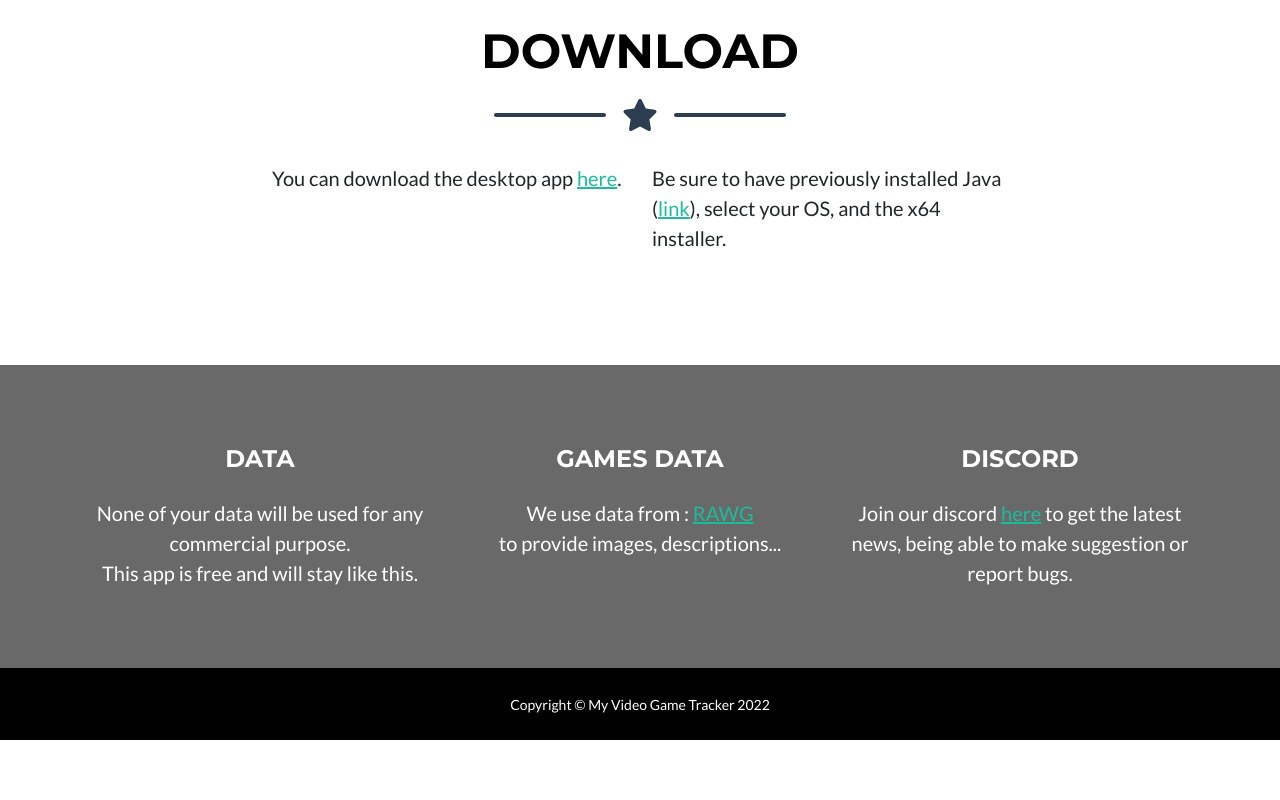
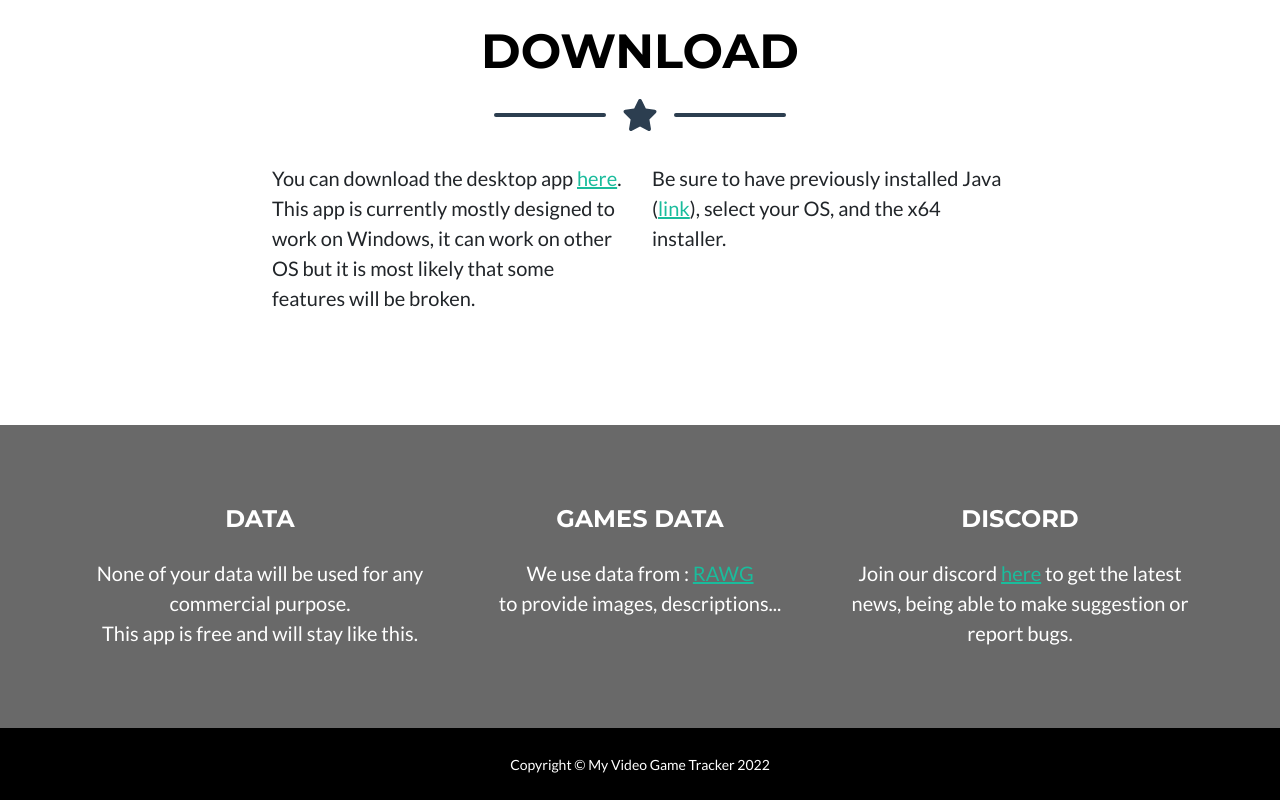
Before and after one commit to Nevens-fr/MyVGTWEB, a plain HTML site: page index.html in a window 1280 px wide. Shown: the part 2338-3138 px from the top of the page. Before the commit the page ends 3078 px from the top, so only its background shows below. Drawn offline with nearby package versions, Linux system fonts and the light colour scheme.

Commit message:
Info for OS

```diff
--- a/index.html
+++ b/index.html
@@ -160,7 +160,7 @@
                 <!-- Contact Section Form-->
                 <div class="row">
                     <div class="col-lg-4 ms-auto">
-                        <p class="lead">You can download the desktop app <a href="https://github.com/Nevens-fr/MyVGT-Desktop/releases/tag/v1.0.0">here</a>.
+                        <p class="lead">You can download the desktop app <a href="https://github.com/Nevens-fr/MyVGT-Desktop/releases/tag/v1.0.0">here</a>. This app is currently mostly designed to work on Windows, it can work on other OS but it is most likely that some features will be broken.</p>
                         <!-- HERE ADD GITHUB LINK-->
                     </div>
                     <div class="col-lg-4 me-auto">
```
